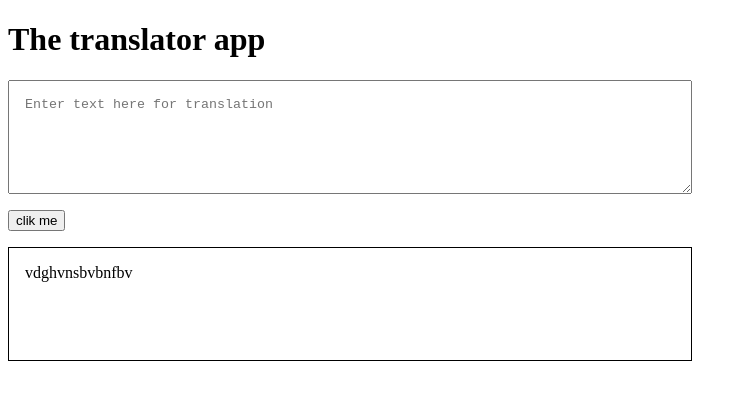
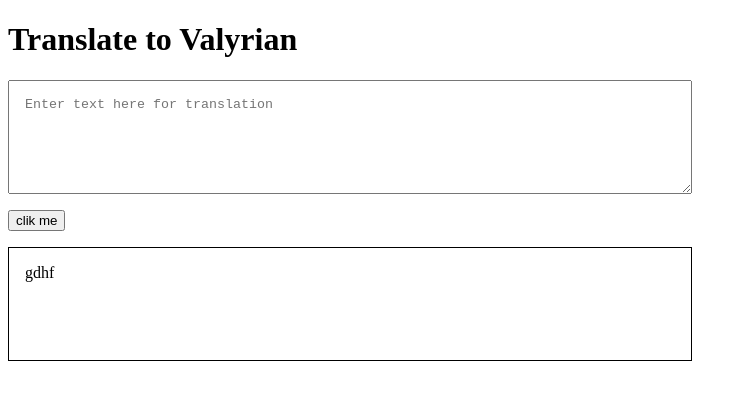
Before and after one commit to dikshadhote/Translator_app, a plain HTML site: page index.html in a window 1280 px wide. Both pictures are taken after a click on the button "clik me". Shown: the whole page, without its empty margins (0-747 px from the left). Drawn offline with Linux system fonts and the light colour scheme.

Commit message:
input processing

```diff
--- a/index.html
+++ b/index.html
@@ -6,7 +6,7 @@
     <meta name="viewport" content="width=device-width, initial-scale=1.0">
     <title>Home | Translator</title>
 </head>
-<h1>The translator app</h1>
+<h1> Translate to Valyrian</h1>
 </head>
 <body>
     <textarea placeholder ="Enter text here for translation"id="textarea-input"></textarea>
--- a/js/app.js
+++ b/js/app.js
@@ -8,6 +8,6 @@ var outputArea=document.querySelector("#output-area");
 
 function clickEventHandler()
 {
-    outputArea.innerText="vdghvnsbvbnfbv"+textareaInput.value;
+   outputArea.innerText="gdhf"+textareaInput.value;
 }
 btnTranslate.addEventListener("click",clickEventHandler)
```
